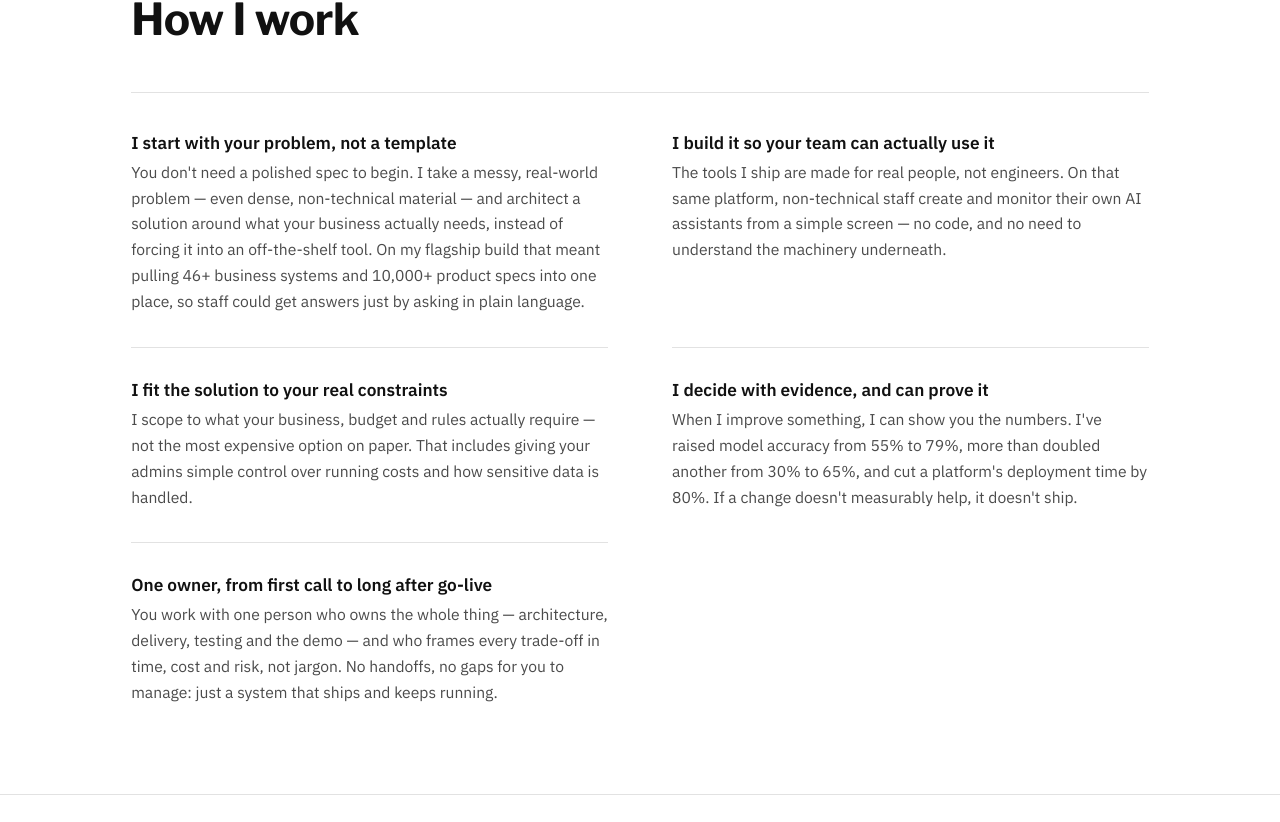
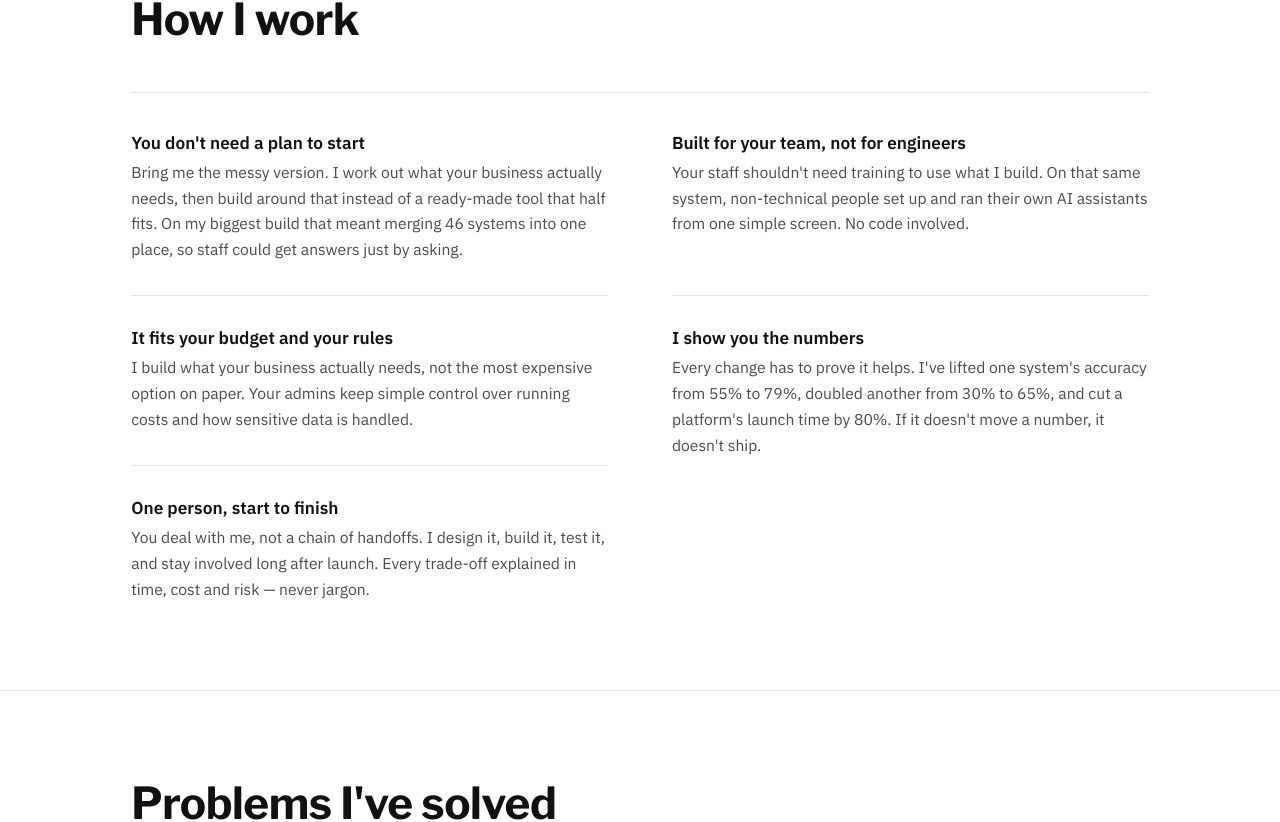
Before and after one commit to YogeshModi-04/portfolio, a React (Vite) app: page / in a window 1280 px wide. Shown: the part 1754-2576 px from the top of the page. Built offline with nearby package versions, Linux system fonts and the light colour scheme.

Commit message:
refactor: update project details in README and content for accuracy and clarity

```diff
--- a/index.html
+++ b/index.html
@@ -99,7 +99,7 @@
             "url": "https://www.yogeshmodi.in/",
             "name": "Yogesh Modi — AI/ML Architect & Consultant",
             "isPartOf": { "@id": "https://www.yogeshmodi.in/#website" },
-            "about": { "@id": "https://www.yogeshmodi.in/#person" }
+            "mainEntity": { "@id": "https://www.yogeshmodi.in/#person" }
           },
           {
             "@type": "FAQPage",
--- a/src/data/content.js
+++ b/src/data/content.js
@@ -44,29 +44,29 @@ export const practices = {
   title: "How I work",
   items: [
     {
-      heading: "I start with your problem, not a template",
+      heading: "You don't need a plan to start",
       detail:
-        "You don't need a polished spec to begin. I take a messy, real-world problem — even dense, non-technical material — and architect a solution around what your business actually needs, instead of forcing it into an off-the-shelf tool. On my flagship build that meant pulling 46+ business systems and 10,000+ product specs into one place, so staff could get answers just by asking in plain language.",
+        "Bring me the messy version. I work out what your business actually needs, then build around that instead of a ready-made tool that half fits. On my biggest build that meant merging 46 systems into one place, so staff could get answers just by asking.",
     },
     {
-      heading: "I build it so your team can actually use it",
+      heading: "Built for your team, not for engineers",
       detail:
-        "The tools I ship are made for real people, not engineers. On that same platform, non-technical staff create and monitor their own AI assistants from a simple screen — no code, and no need to understand the machinery underneath.",
+        "Your staff shouldn't need training to use what I build. On that same system, non-technical people set up and ran their own AI assistants from one simple screen. No code involved.",
     },
     {
-      heading: "I fit the solution to your real constraints",
+      heading: "It fits your budget and your rules",
       detail:
-        "I scope to what your business, budget and rules actually require — not the most expensive option on paper. That includes giving your admins simple control over running costs and how sensitive data is handled.",
+        "I build what your business actually needs, not the most expensive option on paper. Your admins keep simple control over running costs and how sensitive data is handled.",
     },
     {
-      heading: "I decide with evidence, and can prove it",
+      heading: "I show you the numbers",
       detail:
-        "When I improve something, I can show you the numbers. I've raised model accuracy from 55% to 79%, more than doubled another from 30% to 65%, and cut a platform's deployment time by 80%. If a change doesn't measurably help, it doesn't ship.",
+        "Every change has to prove it helps. I've lifted one system's accuracy from 55% to 79%, doubled another from 30% to 65%, and cut a platform's launch time by 80%. If it doesn't move a number, it doesn't ship.",
     },
     {
-      heading: "One owner, from first call to long after go-live",
+      heading: "One person, start to finish",
       detail:
-        "You work with one person who owns the whole thing — architecture, delivery, testing and the demo — and who frames every trade-off in time, cost and risk, not jargon. No handoffs, no gaps for you to manage: just a system that ships and keeps running.",
+        "You deal with me, not a chain of handoffs. I design it, build it, test it, and stay involved long after launch. Every trade-off explained in time, cost and risk — never jargon.",
     },
   ],
 };
@@ -163,14 +163,6 @@ export const projects = [
   },
   {
     id: "03",
-    title: "Engineering-Spec Extraction Pipeline",
-    tagline: "PyMuPDF + Gemini Vision, CPU-first OCR",
-    description:
-      "A PDF extraction pipeline for civil-engineering specification documents. Classifies text vs. diagram pages via OpenCV edge-density and connected-component analysis, routes diagrams to RapidOCR, and uses LangExtract for structured material-data extraction.",
-    stack: ["PyMuPDF", "Gemini Vision", "OpenCV", "RapidOCR", "LangExtract"],
-  },
-  {
-    id: "04",
     title: "Two-Pass Spec Summarizer",
     tagline: "Gemini-based document intelligence",
     description:
@@ -178,15 +170,7 @@ export const projects = [
     stack: ["Gemini", "Python", "Document AI"],
   },
   {
-    id: "05",
-    title: "GPT-2 LoRA Fine-Tune for Summarization",
-    tagline: "CNN/DailyMail, LoRA/PEFT",
-    description:
-      "Fine-tuned GPT-2 with LoRA on CNN/DailyMail summarization, debugging CUDA token-ID overflow and position-embedding limits along the way. Training optimized across L4 and P100 GPUs, with WandB logging for ROUGE, BLEU and BERTScore.",
-    stack: ["GPT-2", "LoRA/PEFT", "CUDA", "WandB"],
-  },
-  {
-    id: "06",
+    id: "04",
     title: "Natural-Language SQL Agent",
     tagline: "LangChain over PostgreSQL",
     description:
```
Also changed, not shown: 1 other file (tests, documents, lock files or other folders).
